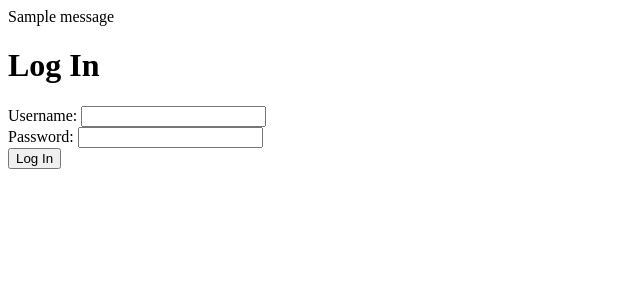
After one commit to sahilsgovekar/trading-platform-simulation, a Flask app: page /login in a window 1280 px wide. The commit adds this page. Shown: the top 300 px of the page, without its empty margins (0-640 px from the left). Run offline with Flask 3, Linux system fonts and the light colour scheme; one stand-in notice (Sample message) is shown; some libraries are stand-ins or nearby versions.

Commit message:
added login and signup functionality

```diff
--- a/app.py
+++ b/app.py
@@ -1,17 +1,24 @@
-from flask import Flask, jsonify, request, render_template, redirect, url_for
+from flask import Flask, render_template, request, redirect, url_for, flash, session
+from flask_sqlalchemy import SQLAlchemy
+from flask_login import LoginManager, UserMixin, login_user, login_required, logout_user, current_user
+from flask_bcrypt import Bcrypt
 import requests
 import sqlite3
 import xmltodict
 import yfinance as yf
-from flask_sqlalchemy import SQLAlchemy
 
 app = Flask(__name__)
 app.config['SQLALCHEMY_DATABASE_URI'] = 'sqlite:///trading.db'
 app.config['SQLALCHEMY_TRACK_MODIFICATIONS'] = False
+app.config['SECRET_KEY'] = 'ohyesabhi'
 db = SQLAlchemy(app)
+login_manager = LoginManager(app)
+bcrypt = Bcrypt(app)
 
-class User(db.Model):
+class User(db.Model, UserMixin):
     id = db.Column(db.Integer, primary_key=True)
+    username = db.Column(db.String(150), unique=True, nullable=False)
+    password = db.Column(db.String(150), nullable=False)
     funds = db.Column(db.Float, nullable=False, default=10000)
 
 class StockTransaction(db.Model):
@@ -22,16 +29,55 @@ class StockTransaction(db.Model):
     transaction_type = db.Column(db.String(4), nullable=False) # 'BUY' or 'SELL'
     user_id = db.Column(db.Integer, db.ForeignKey('user.id'), nullable=False)
 
+@login_manager.user_loader
+def load_user(user_id):
+    return User.query.get(int(user_id))
+
 @app.before_first_request
 def create_tables():
     db.create_all()
-    if not User.query.first():
-        user = User(funds=10000)
+
+@app.route("/")
+def landing_route():
+    return render_template('index.html')
+
+@app.route('/signup', methods=['GET', 'POST'])
+def signup():
+    if request.method == 'POST':
+        username = request.form['username']
+        password = request.form['password']
+        hashed_password = bcrypt.generate_password_hash(password).decode('utf-8')
+        user = User(username=username, password=hashed_password)
         db.session.add(user)
         db.session.commit()
+        flash('Account created successfully!', 'success')
+        return redirect(url_for('login'))
+    return render_template('signup.html')
+
+@app.route('/login', methods=['GET', 'POST'])
+def login():
+    if request.method == 'POST':
+        username = request.form['username']
+        password = request.form['password']
+        user = User.query.filter_by(username=username).first()
+        if user and bcrypt.check_password_hash(user.password, password):
+            login_user(user)
+            flash('Login successful!', 'success')
+            return redirect(url_for('home'))
+        else:
+            flash('Login Unsuccessful. Please check username and password', 'danger')
+    return render_template('login.html')
+
+@app.route('/logout')
+@login_required
+def logout():
+    logout_user()
+    flash('You have been logged out.', 'info')
+    return redirect(url_for('login'))
+
 
 # Home route
-@app.route('/')
+@app.route('/home')
 def home():
     return render_template('home.html')
 
@@ -52,6 +98,7 @@ def index():
     return render_template('trade.html', symbols=STOCK_SYMBOLS)
 
 @app.route('/get_stock_price', methods=['POST'])
+@login_required
 def get_stock_price():
     stock_symbol = request.form['symbol']
     stock = yf.Ticker(stock_symbol)
@@ -60,44 +107,49 @@ def get_stock_price():
     if stock_price is None:
         stock_price = stock.history(period="1d")['Close'].iloc[-1]
 
-    user = User.query.first()
-    transactions = StockTransaction.query.filter_by(stock_symbol=stock_symbol, user_id=user.id).all()
+    transactions = StockTransaction.query.filter_by(stock_symbol=stock_symbol, user_id=current_user.id).all()
     total_quantity = sum(t.quantity for t in transactions if t.transaction_type == 'BUY') - sum(t.quantity for t in transactions if t.transaction_type == 'SELL')
 
-    return render_template('result.html', symbol=stock_symbol, price=stock_price, funds=user.funds, quantity=total_quantity)
+    return render_template('result.html', symbol=stock_symbol, price=stock_price, funds=current_user.funds, quantity=total_quantity)
 
 @app.route('/buy_stock', methods=['POST'])
+@login_required
 def buy_stock():
     stock_symbol = request.form['symbol']
     price = float(request.form['price'])
     quantity = int(request.form['quantity'])
 
-    user = User.query.first()
     total_cost = price * quantity
 
-    if user.funds >= total_cost:
-        user.funds -= total_cost
-        transaction = StockTransaction(stock_symbol=stock_symbol, quantity=quantity, price=price, transaction_type='BUY', user_id=user.id)
+    if current_user.funds >= total_cost:
+        current_user.funds -= total_cost
+        transaction = StockTransaction(stock_symbol=stock_symbol, quantity=quantity, price=price, transaction_type='BUY', user_id=current_user.id)
         db.session.add(transaction)
         db.session.commit()
+        flash('Stock bought successfully!', 'success')
+    else:
+        flash('Insufficient funds.', 'danger')
 
     return redirect(url_for('get_stock_price'), code=307)
 
 @app.route('/sell_stock', methods=['POST'])
+@login_required
 def sell_stock():
     stock_symbol = request.form['symbol']
     price = float(request.form['price'])
     quantity = int(request.form['quantity'])
 
-    user = User.query.first()
-    transactions = StockTransaction.query.filter_by(stock_symbol=stock_symbol, user_id=user.id).all()
+    transactions = StockTransaction.query.filter_by(stock_symbol=stock_symbol, user_id=current_user.id).all()
     total_quantity = sum(t.quantity for t in transactions if t.transaction_type == 'BUY') - sum(t.quantity for t in transactions if t.transaction_type == 'SELL')
 
     if total_quantity >= quantity:
-        user.funds += price * quantity
-        transaction = StockTransaction(stock_symbol=stock_symbol, quantity=quantity, price=price, transaction_type='SELL', user_id=user.id)
+        current_user.funds += price * quantity
+        transaction = StockTransaction(stock_symbol=stock_symbol, quantity=quantity, price=price, transaction_type='SELL', user_id=current_user.id)
         db.session.add(transaction)
         db.session.commit()
+        flash('Stock sold successfully!', 'success')
+    else:
+        flash('Insufficient stock quantity.', 'danger')
 
     return redirect(url_for('get_stock_price'), code=307)
 
--- /dev/null
+++ b/templates/index.html
@@ -0,0 +1,6 @@
+{% extends "layout.html" %}
+
+{% block content %}
+<h1>Welcome to the Stock Trading Simulator</h1>
+<a href="{{ url_for('signup') }}">Sign Up</a> | <a href="{{ url_for('login') }}">Log In</a>
+{% endblock %}
--- a/templates/layout.html
+++ b/templates/layout.html
@@ -9,6 +9,13 @@
     <script src="https://code.jquery.com/jquery-3.6.0.min.js"></script>
 </head>
 <body>
+    {% with messages = get_flashed_messages(with_categories=true) %}
+        {% if messages %}
+            {% for category, message in messages %}
+                <div class="alert alert-{{ category }}">{{ message }}</div>
+            {% endfor %}
+        {% endif %}
+    {% endwith %}
     {% block content %}{% endblock %}
 </body>
 </html>
--- /dev/null
+++ b/templates/login.html
@@ -0,0 +1,14 @@
+{% extends "layout.html" %}
+
+{% block content %}
+<h1>Log In</h1>
+<form method="post" action="{{ url_for('login') }}">
+    <label for="username">Username:</label>
+    <input type="text" id="username" name="username" required>
+    <br>
+    <label for="password">Password:</label>
+    <input type="password" id="password" name="password" required>
+    <br>
+    <button type="submit">Log In</button>
+</form>
+{% endblock %}
--- a/templates/result.html
+++ b/templates/result.html
@@ -24,5 +24,5 @@
 </form>
 {% endif %}
 
-<a href="/">Check another stock</a>
+<a href="{{ url_for('index') }}">Check another stock</a>
 {% endblock %}
--- a/templates/trade.html
+++ b/templates/trade.html
@@ -20,4 +20,6 @@
         });
     });
 </script>
+
+<a href="{{ url_for('logout') }}">Log Out</a>
 {% endblock %}
```
Also changed, not shown: templates/signup.html (added, +14 -0 lines), instance/trading.db, trades.db (deleted).
